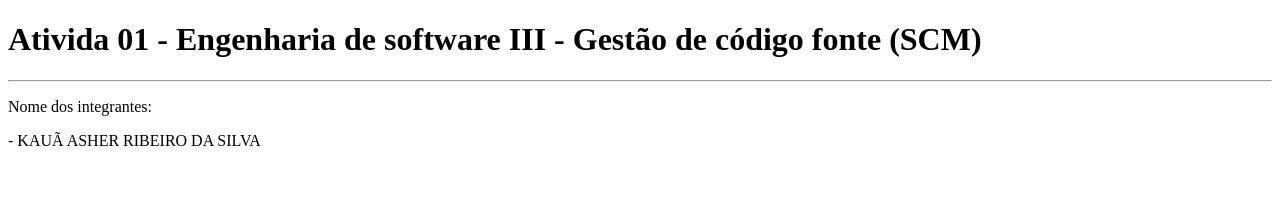
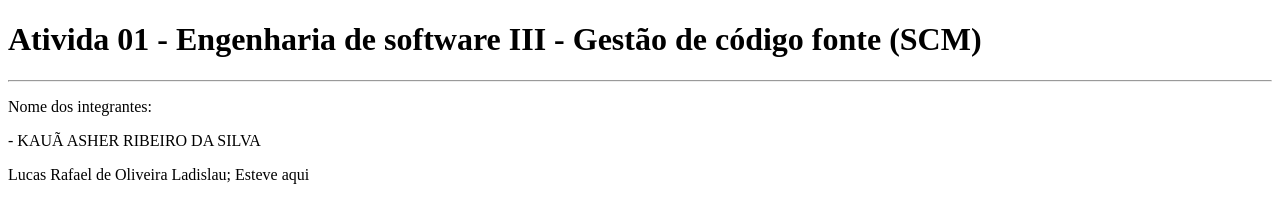
Before and after one commit to kauaasher/scm, a plain HTML site: page index.html in a window 1280 px wide. Drawn offline with Linux system fonts and the light colour scheme.

Commit message:
Lucas (#2)

```diff
--- a/index.html
+++ b/index.html
@@ -11,6 +11,7 @@
         <hr>
         <p>Nome dos integrantes:</p>
         <p>- KAUÃ ASHER RIBEIRO DA SILVA</p>
+        <p> Lucas Rafael de Oliveira Ladislau; Esteve aqui</p>
 
     </body>
 </html>
```
